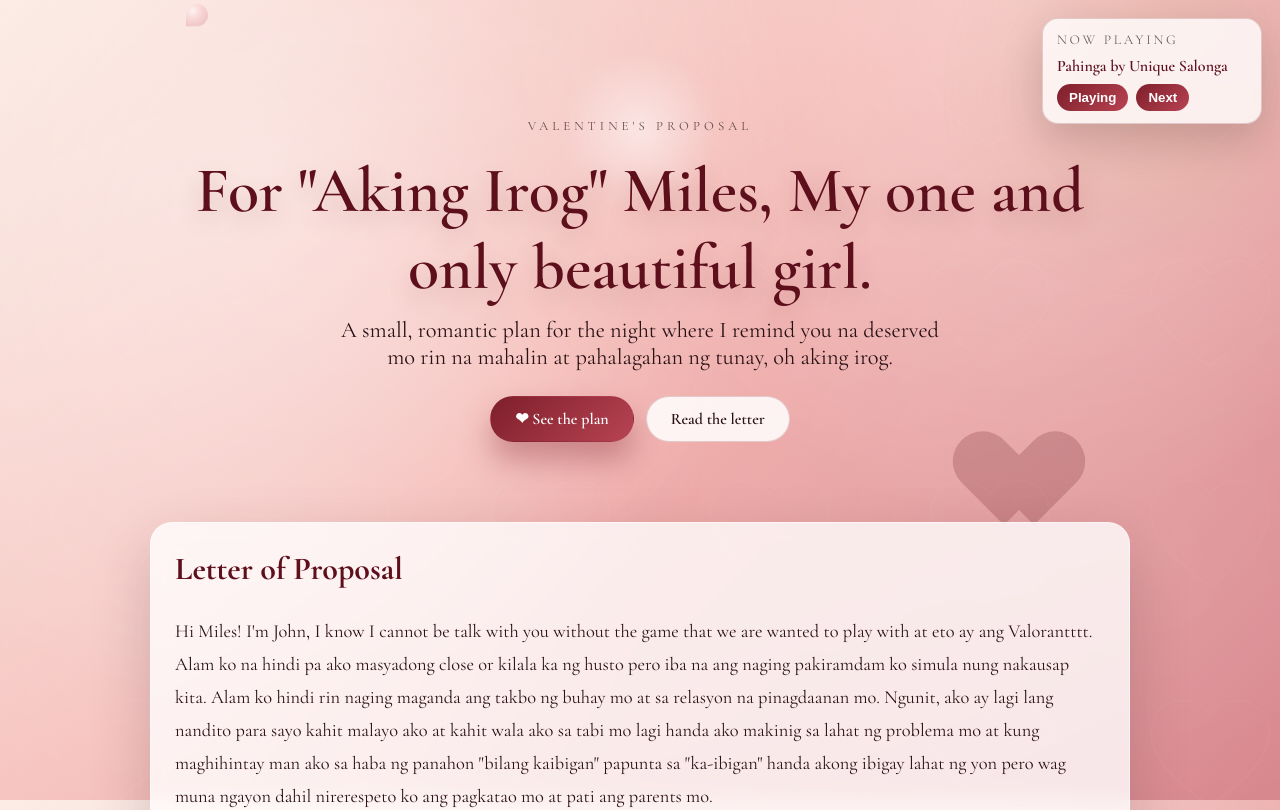
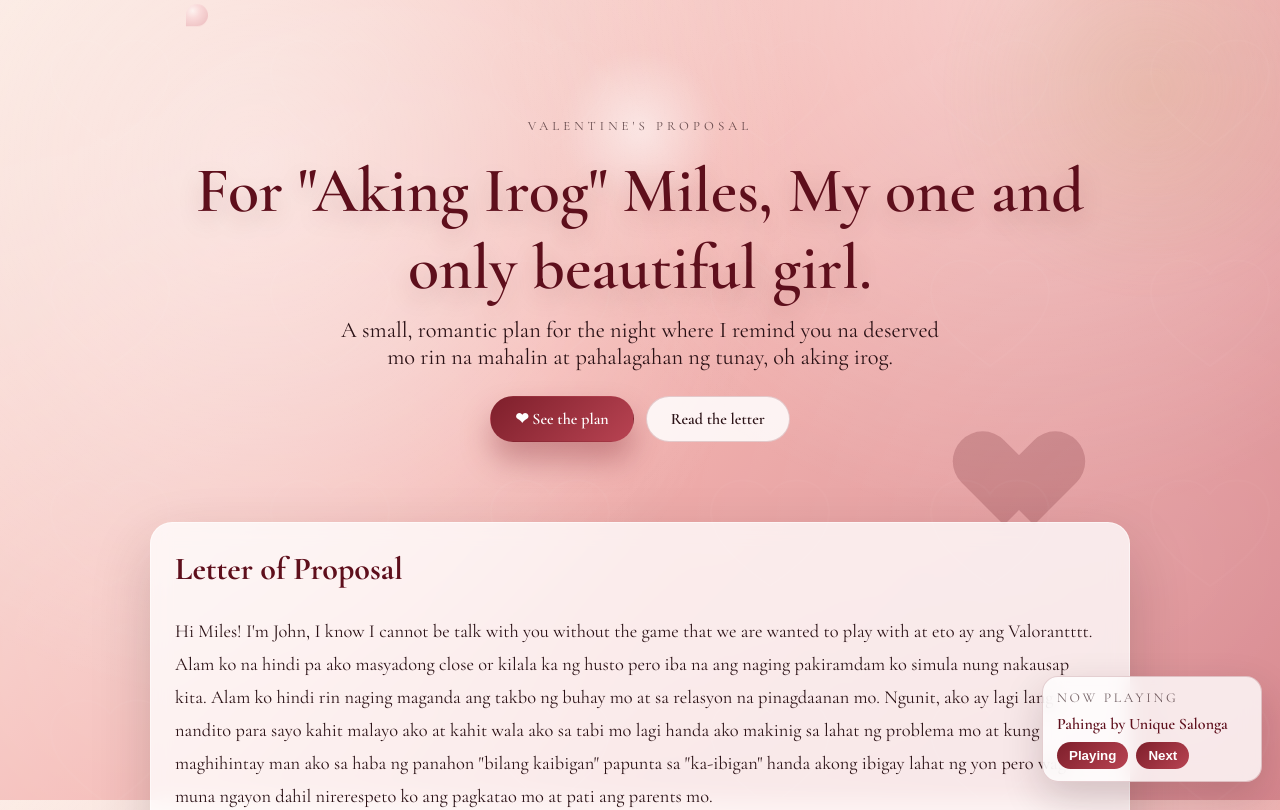
Before and after one commit to johnbahaynon-go8/valentines, a Next.js app: page / in a window 1280 px wide. Shown: the top 810 px of the page. Built offline with nearby package versions, Linux system fonts and the light colour scheme.

Commit message:
Keep now playing fixed at bottom

```diff
--- a/app/globals.css
+++ b/app/globals.css
@@ -161,8 +161,9 @@ h1 {
 
 .music-overlay {
   position: fixed;
-  top: 18px;
   right: 18px;
+  bottom: 18px;
+  top: auto;
   z-index: 10;
   background: rgba(255, 255, 255, 0.8);
   border: 1px solid rgba(126, 31, 43, 0.2);
@@ -175,10 +176,8 @@ h1 {
   backdrop-filter: blur(10px);
 }
 
-@media (max-width: 640px) {
-  body {
-    padding-bottom: 120px;
-  }
+body {
+  padding-bottom: 120px;
 }
 
 .music-overlay-title {
```
